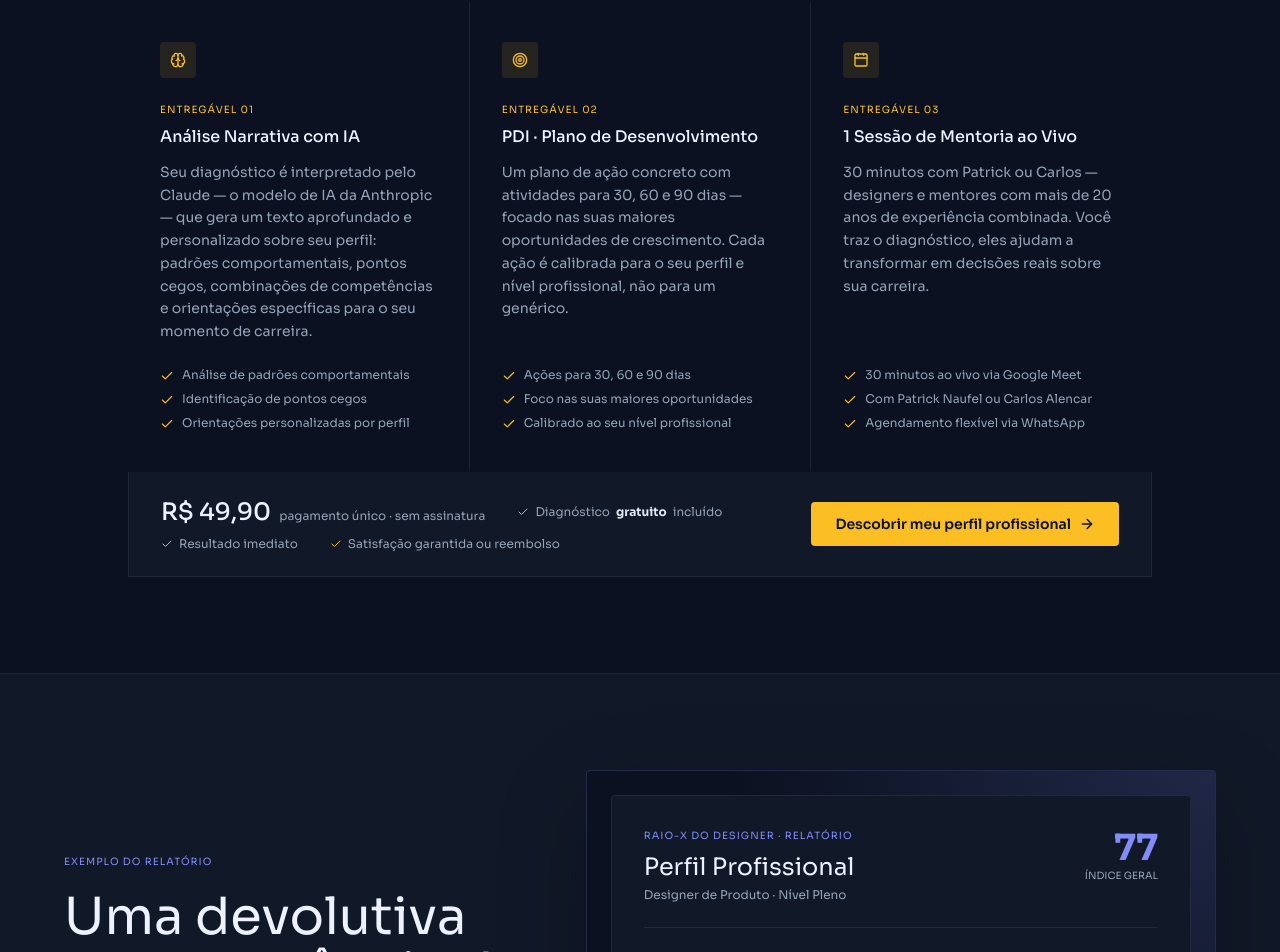
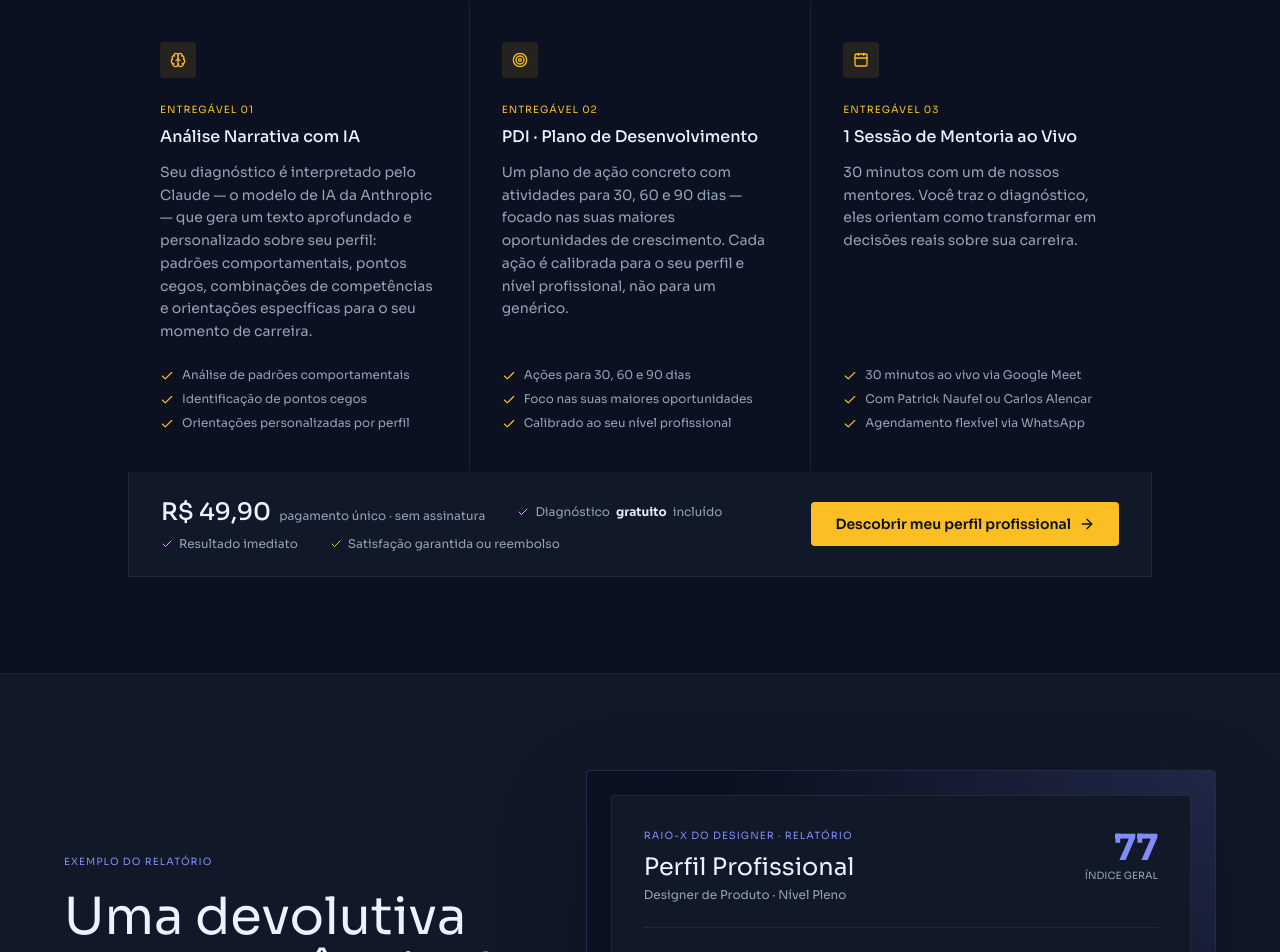
Before and after one commit to naufelpatrick/raio-x-soft-skills-mvp, a React (Vite) app: page / in a window 1280 px wide. Shown: the part 4284-5236 px from the top of the page. Built offline with nearby package versions, Linux system fonts and the light colour scheme.

Commit message:
fix: ajusta copy da mentoria

```diff
--- a/src/App.jsx
+++ b/src/App.jsx
@@ -1094,7 +1094,7 @@ function Landing({ onStart }) {
               <div className="w-9 h-9 rounded-sm flex items-center justify-center mb-6" style={{ backgroundColor: "rgba(251,191,36,0.1)" }}><Calendar className="w-4 h-4" style={{ color: "#FBBF24" }} /></div>
               <p className="text-[10px] font-mono uppercase tracking-widest mb-2" style={{ color: "#FBBF24" }}>Entregável 03</p>
               <h3 className="text-base font-medium mb-3">1 Sessão de Mentoria ao Vivo</h3>
-              <p className="text-sm text-muted-foreground leading-relaxed flex-1">30 minutos com Patrick ou Carlos — designers e mentores com mais de 20 anos de experiência combinada. Você traz o diagnóstico, eles ajudam a transformar em decisões reais sobre sua carreira.</p>
+              <p className="text-sm text-muted-foreground leading-relaxed flex-1">30 minutos com um de nossos mentores. Você traz o diagnóstico, eles orientam como transformar em decisões reais sobre sua carreira.</p>
               <ul className="mt-6 space-y-2">{["30 minutos ao vivo via Google Meet", "Com Patrick Naufel ou Carlos Alencar", "Agendamento flexível via WhatsApp"].map((item) => (<li key={item} className="flex items-start gap-2 text-xs text-muted-foreground"><Check className="w-3.5 h-3.5 shrink-0 mt-0.5" style={{ color: "#FBBF24" }} /> {item}</li>))}</ul>
             </div>
           </div>
```
